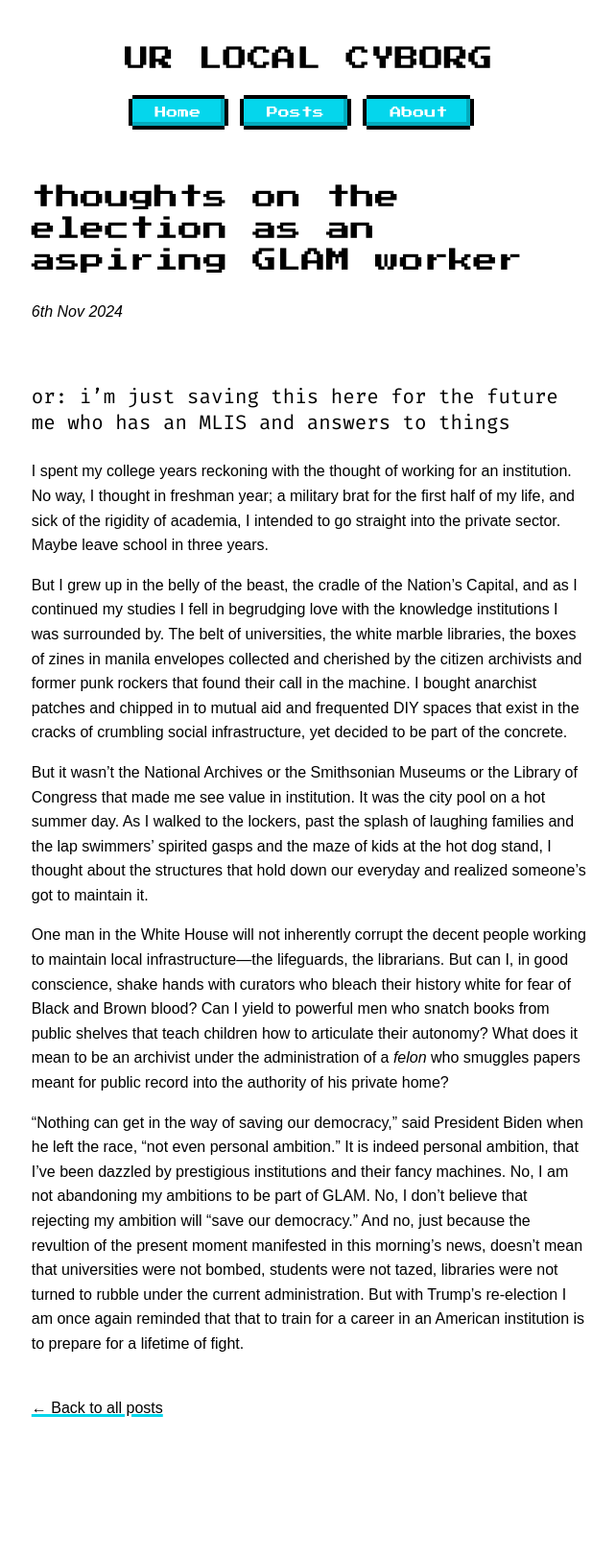
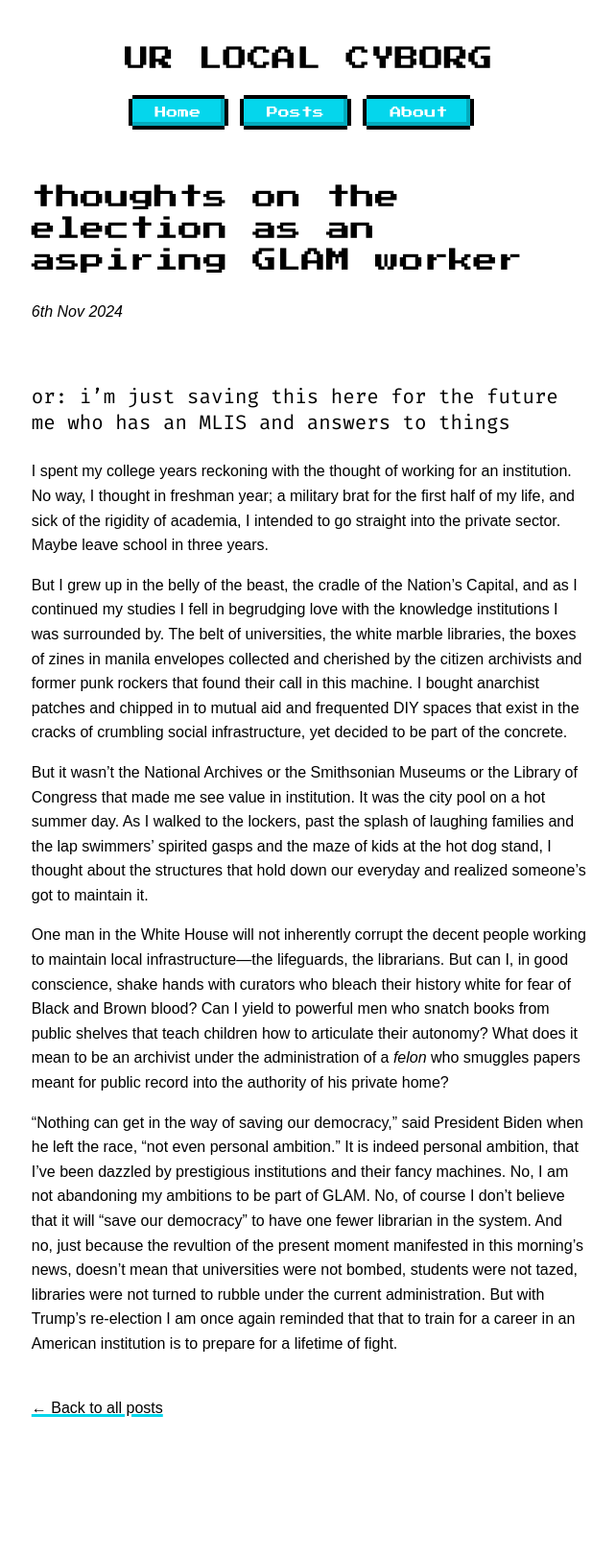
Before and after one commit to caroldinh/urlocalcyborg, a Jekyll site: the page built from _posts/2024-11-06-election-and-glam.md, in a window 1280 px wide. Shown: the whole page at 96% size, without its empty margins (318-960 px from the left). Built offline with Jekyll 4.4.1, drawn with Linux system fonts in a browser that asks for light colours.

Commit message:
post revision

```diff
--- a/_posts/2024-11-06-election-and-glam.md
+++ b/_posts/2024-11-06-election-and-glam.md
@@ -9,10 +9,10 @@ layout: post
 
 I spent my college years reckoning with the thought of working for an institution. No way, I thought in freshman year; a military brat for the first half of my life, and sick of the rigidity of academia, I intended to go straight into the private sector. Maybe leave school in three years.
 
-But I grew up in the belly of the beast, the cradle of the Nation’s Capital, and as I continued my studies I fell in begrudging love with the knowledge institutions I was surrounded by. The belt of universities, the white marble libraries, the boxes of zines in manila envelopes collected and cherished by the citizen archivists and former punk rockers that found their call in the machine. I bought anarchist patches and chipped in to mutual aid and frequented DIY spaces that exist in the cracks of crumbling social infrastructure, yet decided to be part of the concrete.
+But I grew up in the belly of the beast, the cradle of the Nation’s Capital, and as I continued my studies I fell in begrudging love with the knowledge institutions I was surrounded by. The belt of universities, the white marble libraries, the boxes of zines in manila envelopes collected and cherished by the citizen archivists and former punk rockers that found their call in this machine. I bought anarchist patches and chipped in to mutual aid and frequented DIY spaces that exist in the cracks of crumbling social infrastructure, yet decided to be part of the concrete.
 
 But it wasn’t the National Archives or the Smithsonian Museums or the Library of Congress that made me see value in institution. It was the city pool on a hot summer day. As I walked to the lockers, past the splash of laughing families and the lap swimmers’ spirited gasps and the maze of kids at the hot dog stand, I thought about the structures that hold down our everyday and realized someone’s got to maintain it.
 
 One man in the White House will not inherently corrupt the decent people working to maintain local infrastructure—the lifeguards, the librarians. But can I, in good conscience, shake hands with curators who bleach their history white for fear of Black and Brown blood? Can I yield to powerful men who snatch books from public shelves that teach children how to articulate their autonomy? What does it mean to be an archivist under the administration of a *felon* who smuggles papers meant for public record into the authority of his private home?
 
-“Nothing can get in the way of saving our democracy,” said President Biden when he left the race, “not even personal ambition.” It is indeed personal ambition, that I’ve been dazzled by prestigious institutions and their fancy machines. No, I am not abandoning my ambitions to be part of GLAM. No, I don’t believe that rejecting my ambition will “save our democracy.” And no, just because the revultion of the present moment manifested in this morning’s news, doesn’t mean that universities were not bombed, students were not tazed, libraries were not turned to rubble under the current administration. But with Trump’s re-election I am once again reminded that that to train for a career in an American institution is to prepare for a lifetime of fight.
+“Nothing can get in the way of saving our democracy,” said President Biden when he left the race, “not even personal ambition.” It is indeed personal ambition, that I’ve been dazzled by prestigious institutions and their fancy machines. No, I am not abandoning my ambitions to be part of GLAM. No, of course I don't believe that it will “save our democracy” to have one fewer librarian in the system. And no, just because the revultion of the present moment manifested in this morning’s news, doesn’t mean that universities were not bombed, students were not tazed, libraries were not turned to rubble under the current administration. But with Trump’s re-election I am once again reminded that that to train for a career in an American institution is to prepare for a lifetime of fight.
```
